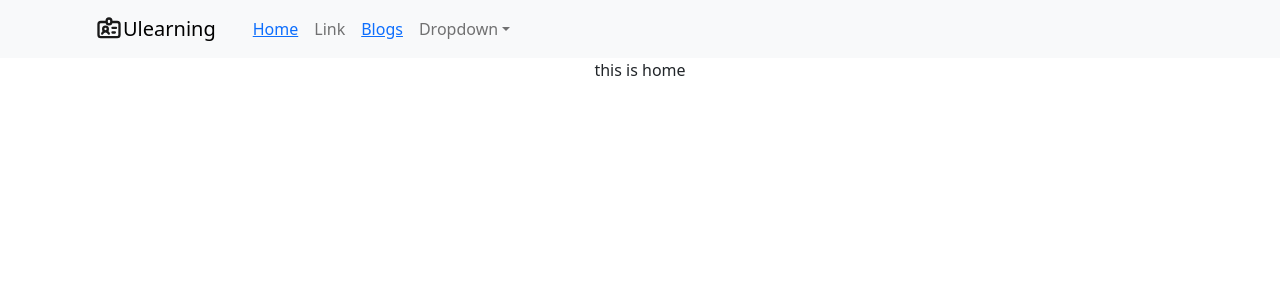
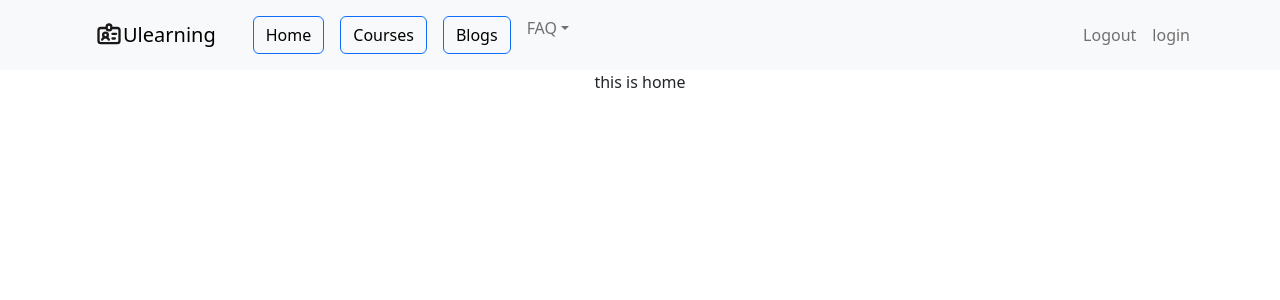
Before and after one commit to wahid30/u-learning, a React (Create React App) app: page / in a window 1280 px wide. Shown: the top 300 px of the page. Built offline with nearby package versions, Linux system fonts and the light colour scheme.

Commit message:
navbar completed

```diff
--- /dev/null
+++ b/src/Shared/Header/Header.css
@@ -0,0 +1,7 @@
+.custom-hover {
+  color: black;
+}
+.custom-hover:hover {
+  color: white;
+  transition: 0.5s;
+}
--- a/src/Shared/Header/Header.jsx
+++ b/src/Shared/Header/Header.jsx
@@ -5,11 +5,13 @@ import Navbar from "react-bootstrap/Navbar";
 import NavDropdown from "react-bootstrap/NavDropdown";
 import { Link } from "react-router-dom";
 import { HiOutlineIdentification } from "react-icons/hi";
+import { Button } from "react-bootstrap";
+import "./Header.css";
 const Header = () => {
   return (
     <div>
       <Navbar bg="light" expand="lg">
-        <Container>
+        <Container className="d-flex justify-content-between">
           <Navbar.Brand
             href="#home"
             className="btn btn-light d-flex align-items-center"
@@ -23,13 +25,36 @@ const Header = () => {
           <Navbar.Collapse id="basic-navbar-nav">
             <Nav className="me-auto">
               <Nav.Link href="#home">
-                <Link to="/home">Home</Link>
+                <Button variant="outline-primary">
+                  <Link
+                    to="/home"
+                    className="text-decoration-none custom-hover"
+                  >
+                    Home
+                  </Link>
+                </Button>
               </Nav.Link>
-              <Nav.Link href="#link">Link</Nav.Link>
               <Nav.Link href="#link">
-                <Link to="/blogs">Blogs</Link>
+                <Button variant="outline-primary">
+                  <Link
+                    to="/courses"
+                    className="text-decoration-none custom-hover"
+                  >
+                    Courses
+                  </Link>
+                </Button>
               </Nav.Link>
-              <NavDropdown title="Dropdown" id="basic-nav-dropdown">
+              <Nav.Link href="#link">
+                <Button variant="outline-primary">
+                  <Link
+                    to="/blogs"
+                    className="text-decoration-none custom-hover"
+                  >
+                    Blogs
+                  </Link>
+                </Button>
+              </Nav.Link>
+              <NavDropdown title="FAQ" id="basic-nav-dropdown">
                 <NavDropdown.Item href="#action/3.1">Action</NavDropdown.Item>
                 <NavDropdown.Item href="#action/3.2">
                   Another action
@@ -43,6 +68,10 @@ const Header = () => {
                 </NavDropdown.Item>
               </NavDropdown>
             </Nav>
+            <Nav>
+              <Nav.Link>Logout</Nav.Link>
+              <Nav.Link eventKey={2}>login</Nav.Link>
+            </Nav>
           </Navbar.Collapse>
         </Container>
       </Navbar>
--- a/src/routes/Routes.jsx
+++ b/src/routes/Routes.jsx
@@ -1,6 +1,7 @@
 import { createBrowserRouter } from "react-router-dom";
 import Main from "../layouts/Main";
 import Blogs from "../Pages/Blogs/Blogs";
+import Courses from "../Pages/Courses/Courses";
 import Home from "../Pages/Home/Home";
 
 export const routes = createBrowserRouter([
@@ -17,6 +18,10 @@ export const routes = createBrowserRouter([
         element: <Home></Home>,
       },
       {
+        path: "/courses",
+        element: <Courses></Courses>,
+      },
+      {
         path: "/blogs",
         element: <Blogs></Blogs>,
       },
```
